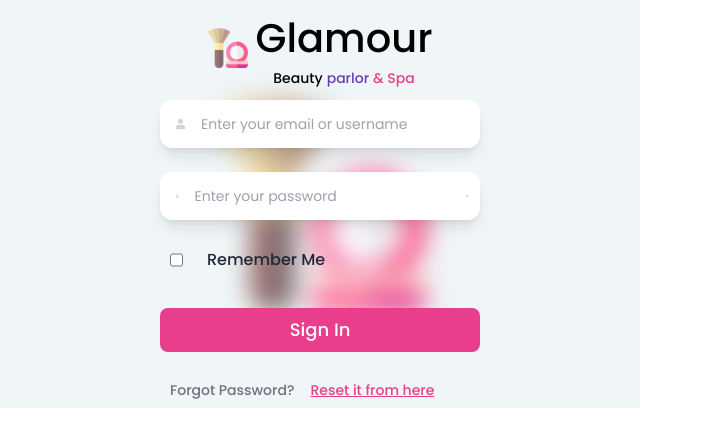
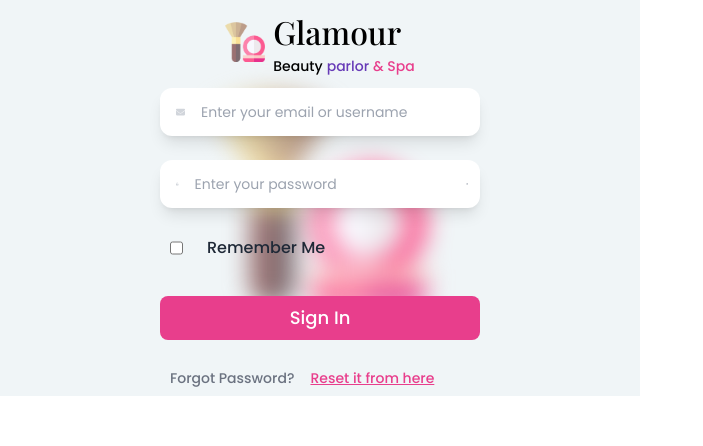
Before and after one commit to DennisMuindi/Salon-MS, a Next.js app: page /login in a window 1280 px wide. Shown: the top 446 px of the page, without its empty margins (0-703 px from the left). Built offline with nearby package versions, Linux system fonts and the light colour scheme; a web font is replaced by a local one.

Commit message:
changed the icon in the username div

```diff
--- a/src/pages/login.tsx
+++ b/src/pages/login.tsx
@@ -1,6 +1,13 @@
-import { FaLock, FaEye, FaEyeSlash, FaUser } from "react-icons/fa";
+import { useRouter } from "next/router";
+import { FaEye, FaEyeSlash, FaEnvelope } from "react-icons/fa";
+import { FaUnlockKeyhole } from "react-icons/fa6";
+
 export default function Login() {
   const isOpen = true;
+  const router = useRouter();
+  const handleSubmit = () => {
+    router.push("/dashboard");
+  };
   return (
     <>
       <div className="relative w-1/2 flex flex-col items-center justify-center bg-[#f0f5f7]">
@@ -10,7 +17,7 @@ export default function Login() {
             <img src="/powder.png" alt="" className="h-10 mr-2" />
             <div>
               <div className="flex items-center">
-                <h1 className="text-[2.5rem] font-medium">Glamour</h1>
+                <h1 className="text-[2rem] font-medium glamour">Glamour</h1>
               </div>
               <div className="flex items-start justify-center">
                 <p className="font-medium text-sm">Beauty</p>
@@ -23,7 +30,7 @@ export default function Login() {
           </div>
         </div>
         <div className="relative z-10 shadow-lg bg-white my-3 p-2 w-[50%] rounded-xl flex items-center">
-          <FaUser className="h-8 ml-2 mr-1 text-gray-300" />
+          <FaEnvelope className="h-8 ml-2 mr-1 text-gray-300" />
           <input
             type="text"
             placeholder="Enter your email or username"
@@ -31,7 +38,7 @@ export default function Login() {
           />
         </div>
         <div className="relative z-10 shadow-lg bg-white my-3 p-2 w-[50%] rounded-xl flex items-center">
-          <FaLock className="h-6 ml-2 mr-1 text-gray-300" />
+          <FaUnlockKeyhole className="h-6 ml-2 mr-1 text-gray-300" />
           <input
             type="password"
             placeholder="Enter your password"
@@ -47,7 +54,10 @@ export default function Login() {
           <input type="checkbox" className="mr-6" />
           <p className="font-medium text-gray-800">Remember Me</p>
         </div>
-        <button className="relative z-10 w-1/2 my-5 py-2 rounded-lg bg-[#E83E8C] hover:bg-[#f565a8] hover:delay-150 border-none text-white font-medium text-lg text-center">
+        <button
+          className="relative z-10 w-1/2 my-5 py-2 rounded-lg bg-[#E83E8C] hover:bg-[#f565a8] hover:delay-150 border-none text-white font-medium text-lg text-center "
+          onClick={handleSubmit}
+        >
           Sign In
         </button>
         <div className="relative z-10 flex gap-4 my-2 ml-5 w-1/2">
```
